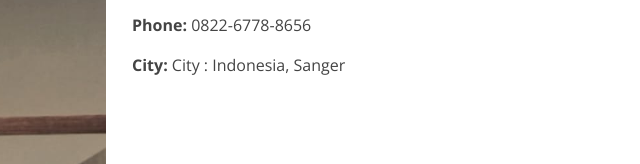
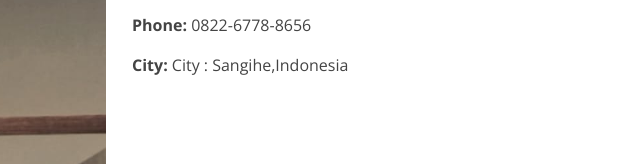
Before and after one commit to chintyasupit/Tyasupit, a plain HTML site: page about.html in a window 1280 px wide. Shown: the part 385-549 px from the top of the page, 332-972 px from the left. Drawn offline with nearby package versions, Linux system fonts and the light colour scheme.

Commit message:
Update about.html

```diff
--- a/about.html
+++ b/about.html
@@ -94,7 +94,7 @@
                   <li><i class="bi bi-rounded-right"></i> <strong>Birthday:</strong> 7 april 2005</li>
                   <li><i class="bi bi-rounded-right"></i> <strong>Website:</strong> www.example.com</li>
                   <li><i class="bi bi-rounded-right"></i> <strong>Phone:</strong> 0822-6778-8656</li>
-                  <li><i class="bi bi-rounded-right"></i> <strong>City:</strong> City : Indonesia, Sanger</li>
+                  <li><i class="bi bi-rounded-right"></i> <strong>City:</strong> City : Sangihe,Indonesia</li>
                 </ul>
               </div>
             </div>
```
